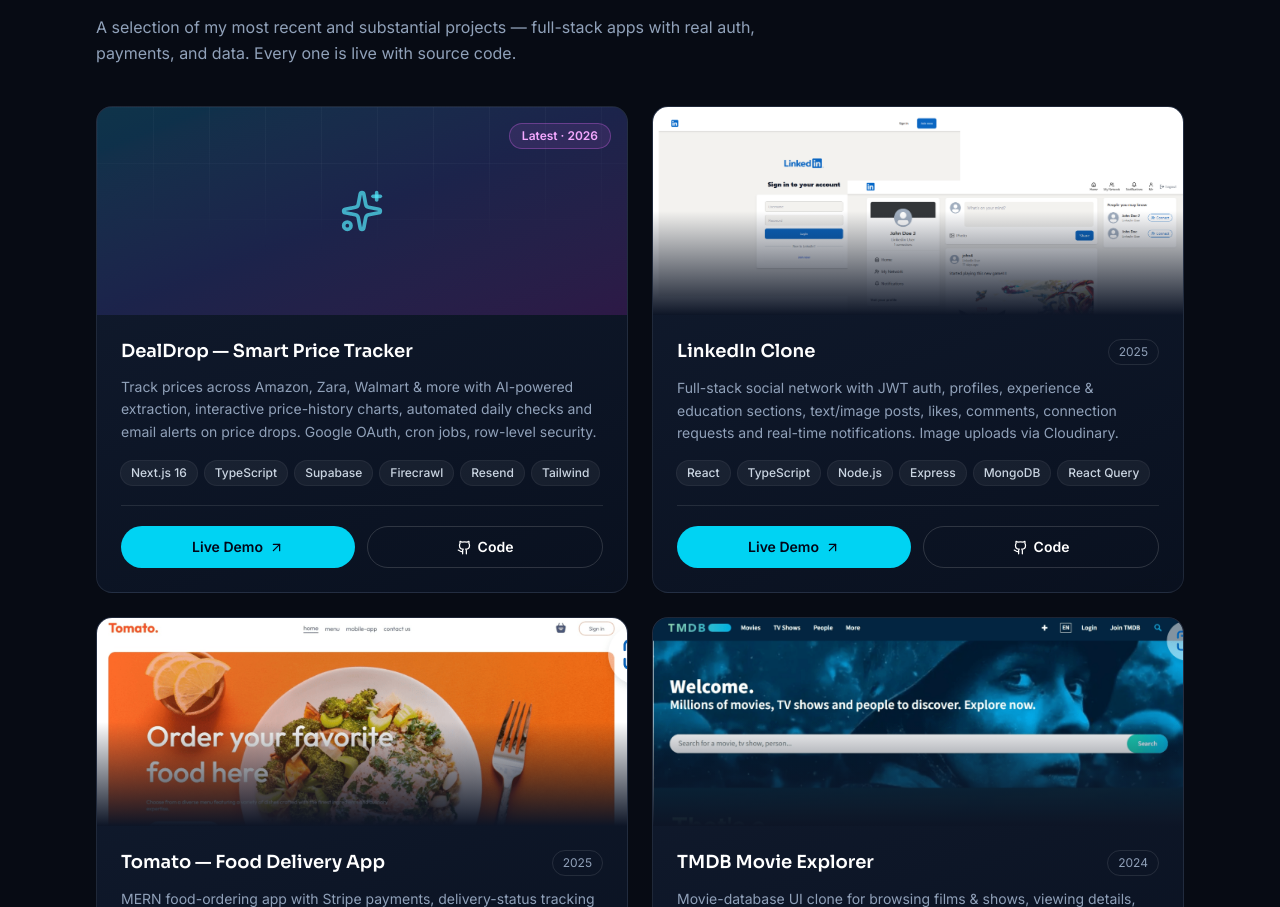
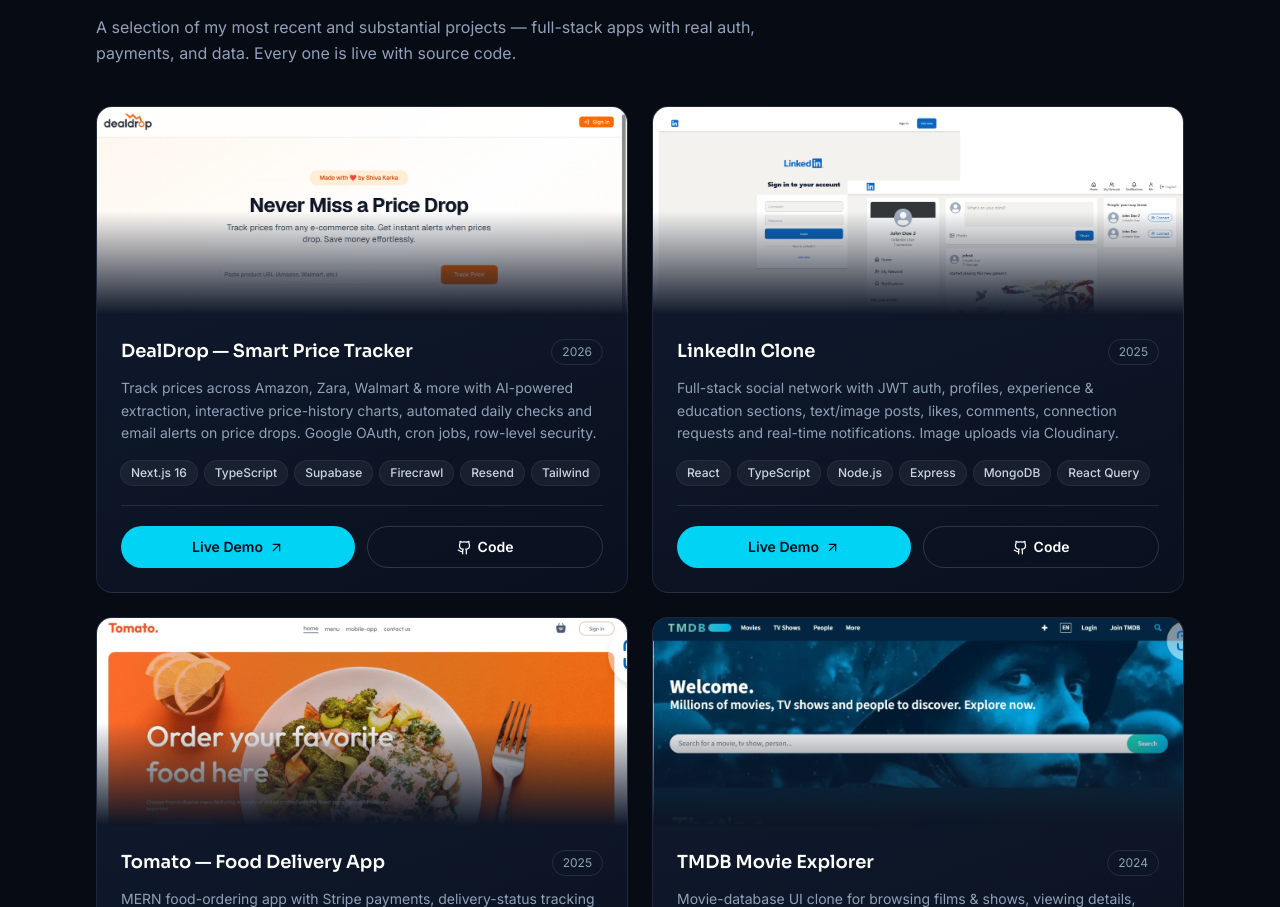
Before and after one commit to Shivakarka/Portfolio, a Next.js app: page / in a window 1280 px wide. Shown: the part 1857-2764 px from the top of the page. Built offline with nearby package versions, Linux system fonts and the light colour scheme.

Commit message:
add DealDrop live preview screenshot to projects

```diff
--- a/src/data/portfolio.ts
+++ b/src/data/portfolio.ts
@@ -48,6 +48,7 @@
     tech: ["Next.js 16", "TypeScript", "Supabase", "Firecrawl", "Resend", "Tailwind"],
     demo: "https://dealdrop2026.vercel.app/",
     code: "https://github.com/Shivakarka/dealdrop",
+    image: "/projects/dealdrop.png",
     year: "2026",
     featured: true,
   },
```
Also changed, not shown: public/projects/dealdrop.png (added).
